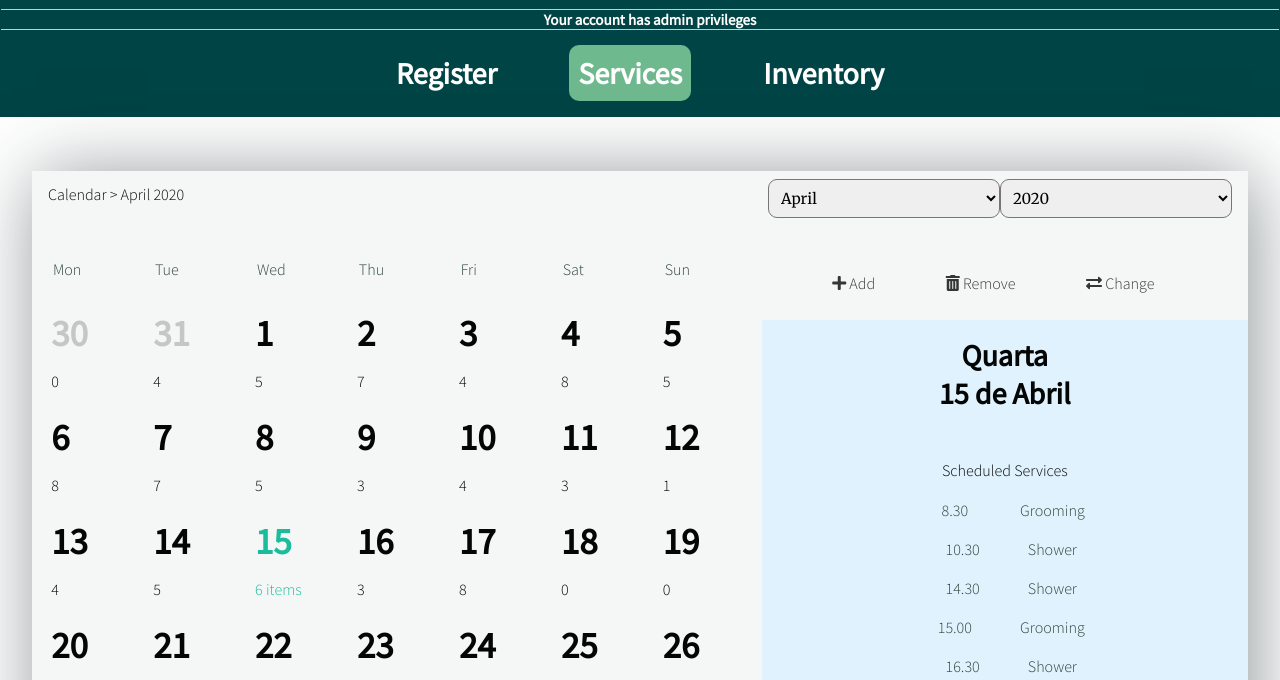
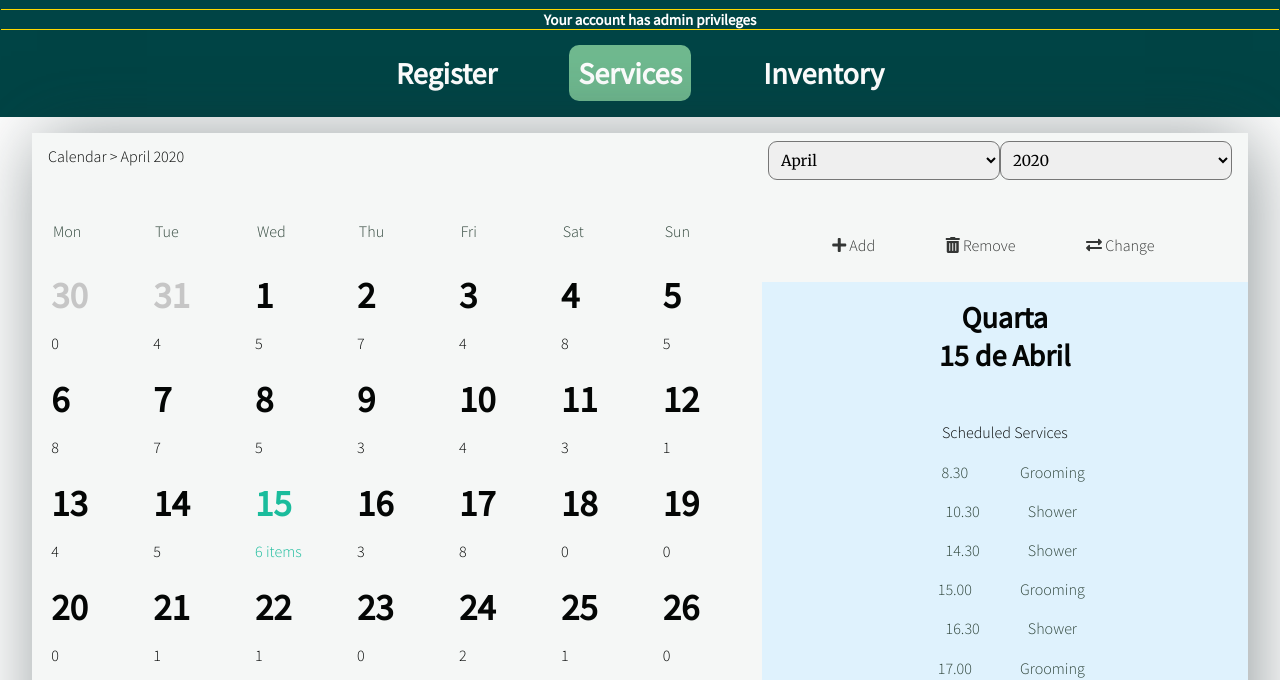
Before and after one commit to 7Nic/Neopets-2.0, a plain HTML site: page adm_services.html in a window 1280 px wide. Shown: the part 109-789 px from the top of the page. Drawn offline with Linux system fonts and the light colour scheme.

Commit message:
adjusted services css

```diff
--- a/assets/css/style_adm_manage.css
+++ b/assets/css/style_adm_manage.css
@@ -8,7 +8,7 @@
     box-sizing: border-box;
 }
 .content-wrapper {
-    height: 95%;
+    height: 100%;
 }
 
 .content-wrapper select{
@@ -71,7 +71,9 @@ ul,
 @media screen and (min-width: 55em) {
     .calendar-contain {
         width: 95%;
-        top: 5%;
+    }
+    .content-wrapper{
+        height: 800px;
     }
 }
 
```
